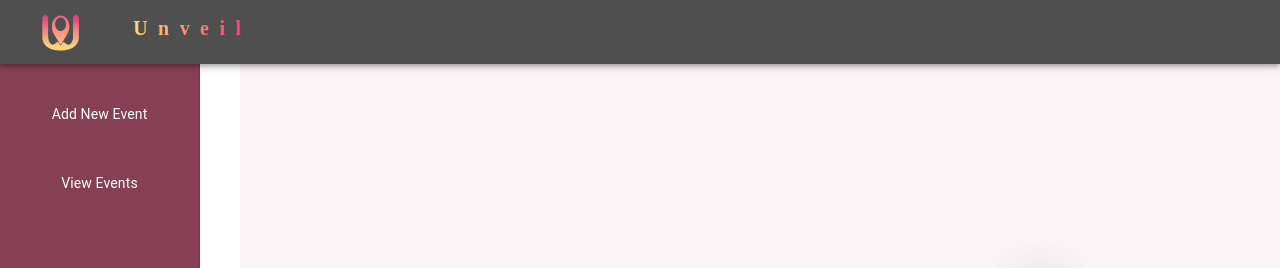
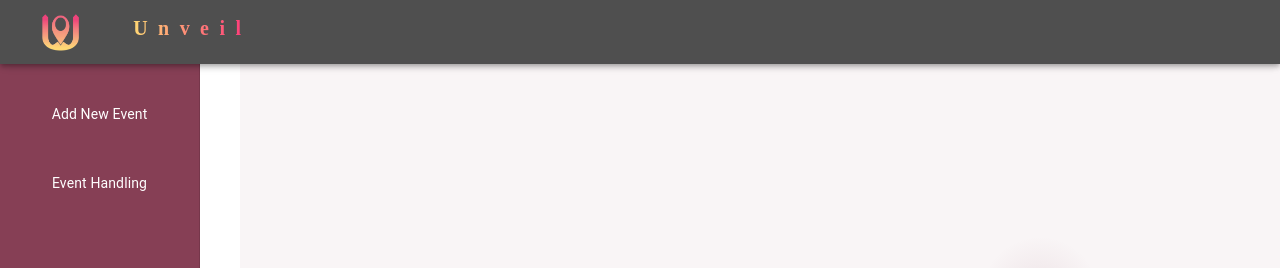
Before and after one commit to ashiUpeksha/Unveil-Desktop-Application, a React (Create React App) app in the folder unveil/: page /admindashboard in a window 1280 px wide. Shown: the top 268 px of the page. Built offline with nearby package versions, Linux system fonts and the light colour scheme; some icons are missing.

Commit message:
Update AdminDashBoard.js

```diff
--- a/unveil/src/views/AdminDashBoard/AdminDashBoard.js
+++ b/unveil/src/views/AdminDashBoard/AdminDashBoard.js
@@ -1,7 +1,7 @@
 import React from "react";
 import { Box, Typography, useTheme, useMediaQuery } from "@mui/material";
-import Navbar from '../../components/Navbar';
-import Sidebar from '../../components/Sidebar';
+import Navbar from '../../components/AdminNavbar';
+import AdminSidebar from '../../components/AdminSidebar';
 
 
 const SimpleWelcomePage = () => {
@@ -13,7 +13,7 @@ const SimpleWelcomePage = () => {
   return (
     <>
       <Navbar />
-      <Sidebar />
+      <AdminSidebar />
       <Box
         sx={{
           ml: { xs: 0, md: `${80 + 160}px` },
```
